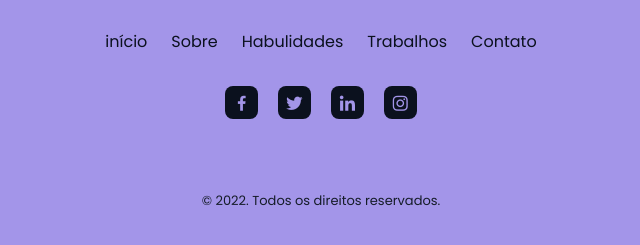
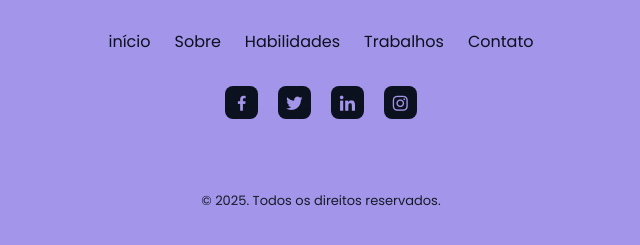
Before and after one commit to nexspiredigital/Portfolio-Hellen, a plain HTML site: page index.html in a window 1280 px wide. Shown: the part 4438-4683 px from the top of the page, 319-959 px from the left. Drawn offline with nearby package versions, Linux system fonts and the light colour scheme.

Commit message:
Segundo Commit

```diff
--- a/index.html
+++ b/index.html
@@ -634,7 +634,7 @@
                     <a href="#about" class="footer__link">Sobre</a>
                 </li>
                 <li class="footer__item">
-                    <a href="#skills" class="footer__link">Habulidades</a>
+                    <a href="#skills" class="footer__link">Habilidades</a>
                 </li>
                 <li class="footer__item">
                     <a href="#work" class="footer__link">Trabalhos</a>
@@ -668,7 +668,7 @@
             </ul>
 
             <span class="footer__copy">
-                &#169; 2022. Todos os direitos reservados.
+                &#169; 2025. Todos os direitos reservados.
             </span>
         </div>
     </footer>
```
